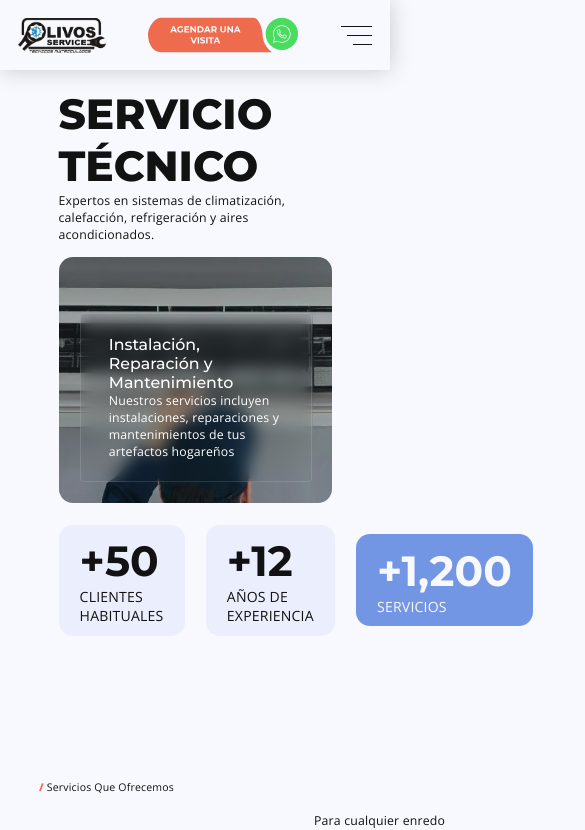
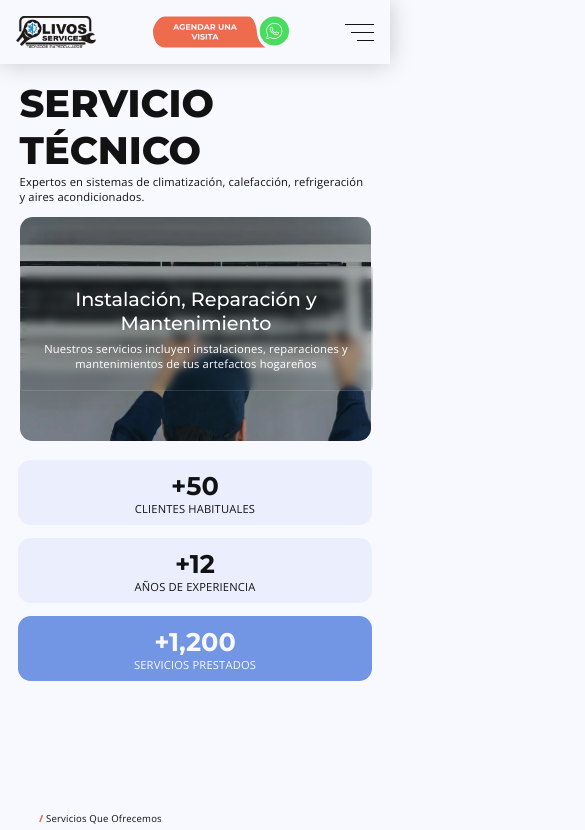
Before and after one commit to nicolas-ponce/OlivosService, a React (Vite) app: page / in a window 390 px wide. Shown: the top 830 px of the page, 585 px wide, since content can reach past the window. Built offline with nearby package versions, Linux system fonts and the light colour scheme.

Commit message:
0.5.0 - Añadido responsiveness al hero section

```diff
--- a/src/components/dataBox/DataBox.style.ts
+++ b/src/components/dataBox/DataBox.style.ts
@@ -10,4 +10,25 @@ export const DIV = styled(motion.div)`
     height: 100%;
     padding: 1.2rem 2.4rem;
     border-radius: 1.6rem;
+
+
+
+    p {
+        font-size: 1.6rem;
+    }
+
+    @media (max-width: 768px) {
+        h3 {
+            font-size: 3.2rem;
+        }
+
+        p {
+            font-size: 1.4rem;
+        }
+    }
+
+    @media (max-width: 480px) {
+        justify-content: center;
+        align-items: center;
+    }
 `
--- a/src/components/dataBox/DataBox.tsx
+++ b/src/components/dataBox/DataBox.tsx
@@ -25,8 +25,7 @@ export const DataBox: React.FC<DataBoxProps> = ({ number, text, darkBck, delayMo
             </h3>
             <p
                 style={{
-                    color: darkBck ? "#F8F9FF" : "#121212",
-                    fontSize: "1.6rem",
+                    color: darkBck ? "#F8F9FF" : "#121212"
                 }}
             >{text}</p>
         </DIV>
--- a/src/index.css
+++ b/src/index.css
@@ -116,3 +116,10 @@ li {
   }
 
 }
+
+@media (max-width: 768px) {
+  html {
+    font-size: 50%;
+  }
+
+}
--- a/src/sections/hero-section/Hero_Section.style.ts
+++ b/src/sections/hero-section/Hero_Section.style.ts
@@ -8,6 +8,14 @@ export const Container = styled.div`
     flex-direction: column;
     width: 70%;
     margin: 2rem auto 0;
+
+    @media (max-width: 1280px) {
+        width: 80%;
+    }
+
+    @media (max-width: 992px) {
+        width: 90%;
+    }
 `
 
 export const HeroImgDiv = styled(motion.div)`
@@ -40,6 +48,33 @@ export const HeroTextDiv = styled.div`
     -webkit-backdrop-filter: blur(8px) saturate(100%);
     background-color: rgba(124, 124, 124, 0);
     border: 1px solid rgba(255, 255, 255, 0.125);
+
+    @media (max-width: 480px) {
+        top: 0;
+        bottom: 0;
+        left: 0;
+        right: 0;
+        width: 100%;
+        height: fit-content;
+        margin: auto;
+        padding: 2.4rem 0;
+        justify-content: center;
+        align-items: center;
+        gap: .8rem;
+        backdrop-filter: blur(4px) saturate(100%);
+        -webkit-backdrop-filter: blur(8px) saturate(100%);
+
+        & h5 {
+            font-size: 2.4rem;
+            text-align: center;
+            padding: 0 1.6rem;
+        }
+
+        & p {
+            padding: 0 1.6rem;
+            text-align: center;
+        }
+    }
 `
 
 export const DataBoxContainer = styled.div`
@@ -50,4 +85,11 @@ export const DataBoxContainer = styled.div`
     width: 100%;
     margin: 2.4rem 0;
     gap: 2.4rem;
+
+    @media (max-width: 480px) {
+        flex-direction: column;
+        margin: 2.4rem auto;
+        width: 90%;
+        gap: 1.6rem;
+    }
 `
--- a/src/sections/hero-section/Hero_Section.tsx
+++ b/src/sections/hero-section/Hero_Section.tsx
@@ -31,6 +31,7 @@ export const Hero_Section = () => {
                         <p style={{ color: "white" }}>Nuestros servicios incluyen instalaciones, reparaciones y mantenimientos de tus artefactos hogareños</p>
                     </HeroTextDiv>
                 </HeroImgDiv>
+
                 <DataBoxContainer>
                     <DataBox
                         number="+50"
@@ -46,7 +47,7 @@ export const Hero_Section = () => {
                     />
                     <DataBox
                         number="+1200"
-                        text="SERVICIOS"
+                        text="SERVICIOS PRESTADOS"
                         darkBck={true}
                         delayMotion={1}
                     />
```
